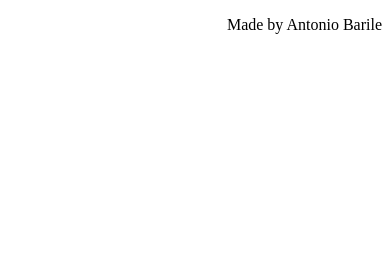
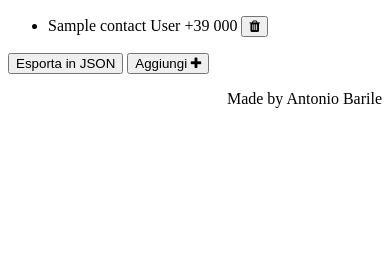
Before and after one commit to abarnto/axantaddressbook, a Python web app: template axantaddressbook/templates/index.jinja in a window 390 px wide. Shown: the part 26-300 px from the top of the page. Run offline with Jinja, Linux system fonts and the light colour scheme; the template is opened without the code that fills it: most values are stand-ins (such as "Sample title", 1, 10 or a date in 2020).

Commit message:
feat(contacts-list): introduced some template hooks

```diff
--- a/axantaddressbook/templates/index.jinja
+++ b/axantaddressbook/templates/index.jinja
@@ -7,6 +7,30 @@ Contacts List
 
 {% block contents %}
   <div class="row">
-
+    <div class="col-md-8 offset-md-2">
+      {% if contacts %}
+      <ul class="list-group">
+        {% for contact in contacts %}
+          <li class="list-group-item d-flex justify-content-between">
+            <span>{{ contact.name }} {{ contact.surname }}</span>
+            <span>+39 {{ contact.phone }}</span>
+            <button type="button" class="btn btn-danger" ><i class="fa fa-trash" aria-hidden="true"></i></button>
+          </li>
+        {% endfor %}
+      </ul>
+      {% else %}
+       <div class="alert alert-info" role="alert">
+        Non ci sono contatti nella rubrica.
+      </div>
+      {% endif %}
+    </div>
+  </div>
+  <div class="row">
+    <div class="col-md-8 offset-md-2 d-flex justify-content-between">
+    {% if contacts %}
+      <button type="button" class="btn btn-primary">Esporta in JSON</button>
+    {% endif %}
+      <button type="button" class="btn btn-primary">Aggiungi <i class="fa fa-plus" aria-hidden="true"></i></button>
+    </div>
   </div>
 {% endblock %}
```
Also changed, not shown: axantaddressbook/controllers/root.py (+6 -1 lines).
